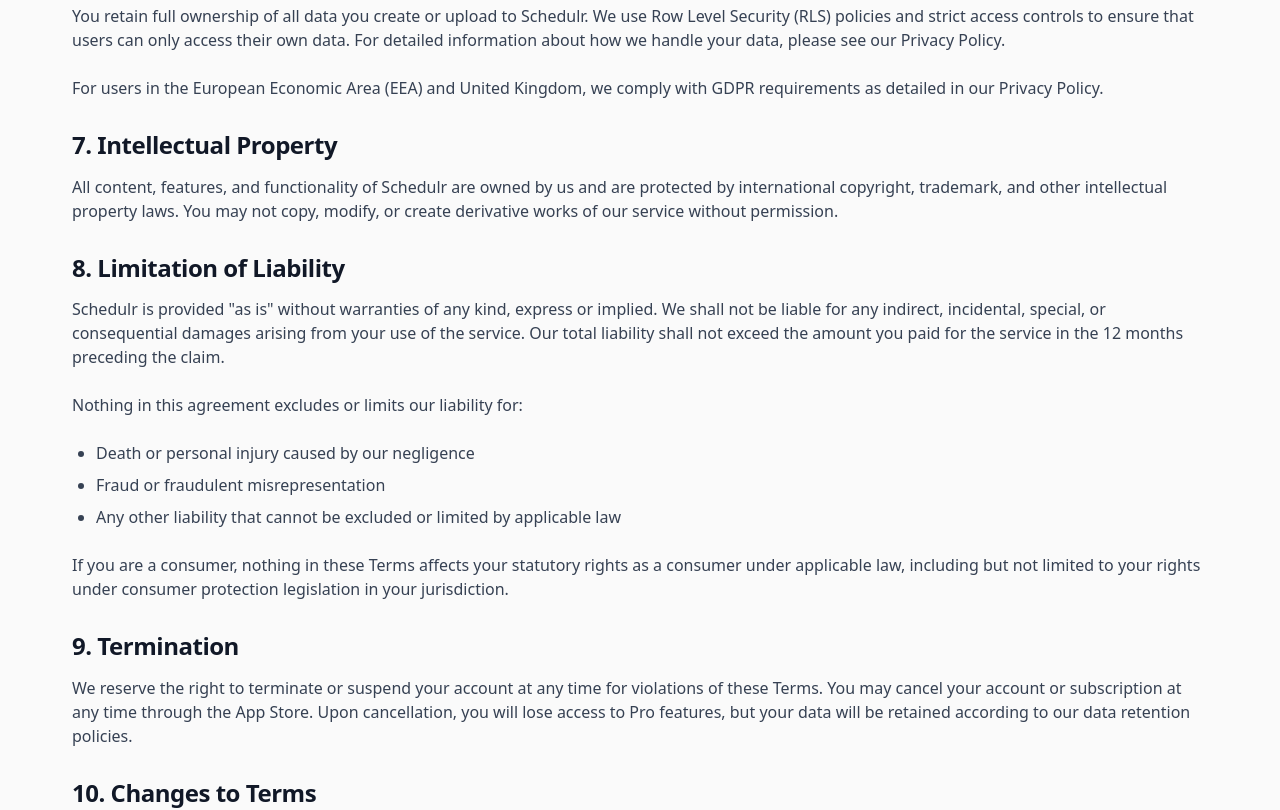
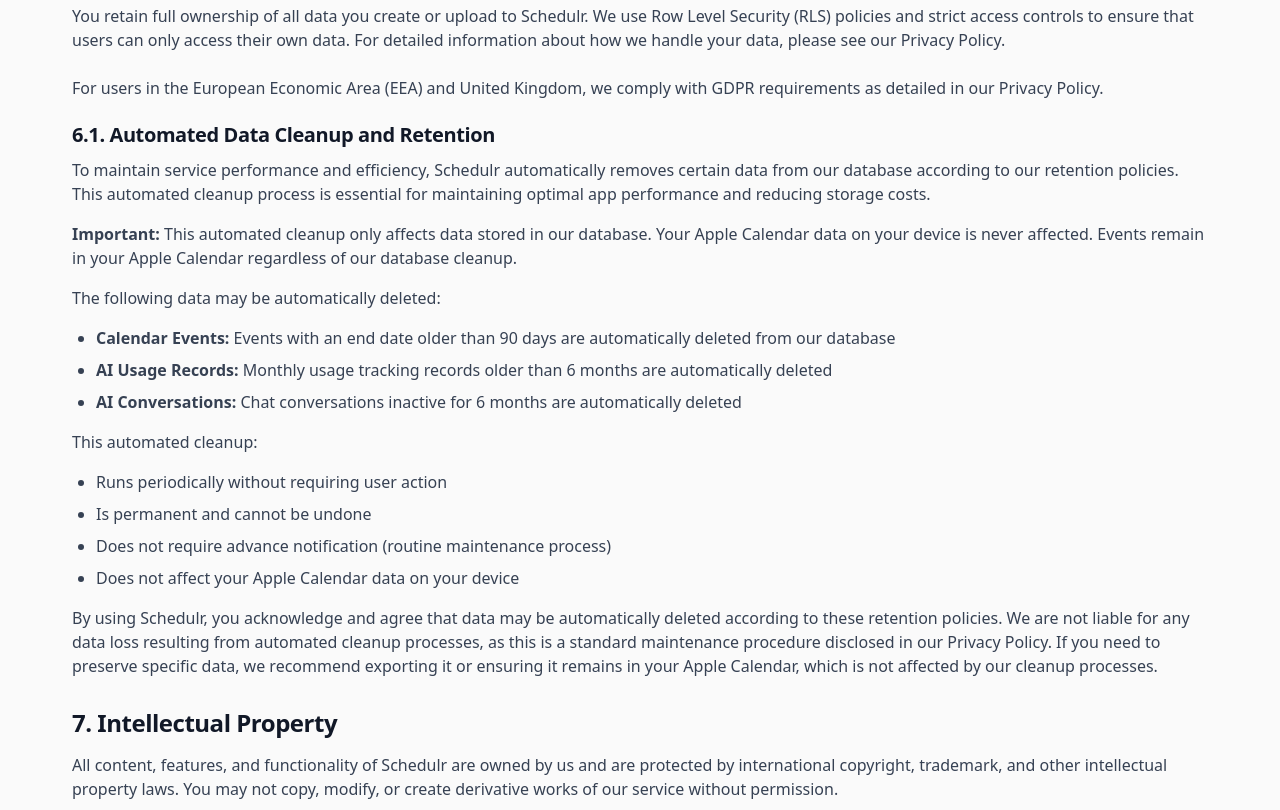
Before and after one commit to danblock97/schedulr-web, a Next.js app: page /terms in a window 1280 px wide. Shown: the part 1580-2390 px from the top of the page. Built offline with nearby package versions, Linux system fonts and the light colour scheme.

Commit message:
feat: add automated data cleanup and retention policies to Privacy and Terms pages for improved user transparency

```diff
--- a/app/privacy/page.tsx
+++ b/app/privacy/page.tsx
@@ -208,6 +208,46 @@
                 Upon account deletion, all data is permanently removed within 30 days, except where retention is required by law.
               </p>
 
+              <h3 className="text-xl font-semibold mt-6 mb-3">8.1. Automated Database Cleanup</h3>
+              <p className="text-gray-700 mb-4">
+                To maintain database performance and reduce storage costs, Schedulr includes an automated database cleanup system that periodically removes old data. This process is automatic and does not require any action from you.
+              </p>
+              <p className="text-gray-700 mb-4">
+                <strong>Important:</strong> This automated cleanup only affects data stored in our database. Your Apple Calendar data on your device is never affected by this process. Events remain in your Apple Calendar regardless of our database cleanup.
+              </p>
+
+              <h4 className="text-lg font-semibold mt-4 mb-2">Calendar Events</h4>
+              <p className="text-gray-700 mb-4">
+                Calendar events with an end date older than <strong>90 days</strong> are automatically deleted from our database. This helps maintain optimal app performance and reduces storage costs. Please note:
+              </p>
+              <ul className="list-disc pl-6 mb-4 text-gray-700 space-y-2">
+                <li>Only events stored in our database are affected—your Apple Calendar events remain untouched</li>
+                <li>If you need to access older events, you can re-sync from your Apple Calendar (events within the last 14 days will be re-uploaded)</li>
+                <li>This deletion is permanent and cannot be undone</li>
+              </ul>
+
+              <h4 className="text-lg font-semibold mt-4 mb-2">AI Usage Records</h4>
+              <p className="text-gray-700 mb-4">
+                Monthly AI usage tracking records older than <strong>6 months</strong> are automatically deleted. This historical usage data is used for billing and usage limit tracking. Deletion of old records does not affect your current subscription or usage limits.
+              </p>
+
+              <h4 className="text-lg font-semibold mt-4 mb-2">AI Conversation History</h4>
+              <p className="text-gray-700 mb-4">
+                AI chat conversations that haven't been updated or accessed in <strong>6 months</strong> are automatically deleted, including all messages within those conversations. This helps maintain database performance and ensures we only retain active, relevant conversation data.
+              </p>
+
+              <h4 className="text-lg font-semibold mt-4 mb-2">Subscription Grace Period Enforcement</h4>
+              <p className="text-gray-700 mb-4">
+                When you downgrade from Pro to Free tier, you receive a 7-day grace period to adjust your usage. After the grace period expires, the system automatically enforces free tier limits by removing excess groups or members as necessary. This is an automated process that ensures compliance with your subscription tier.
+              </p>
+
+              <p className="text-gray-700 mb-6">
+                <strong>Cleanup Process:</strong> The cleanup runs periodically via automated processes. Data deletion is permanent and cannot be recovered. We do not provide advance notification before cleanup occurs, as this is a routine maintenance process designed to keep the service running efficiently.
+              </p>
+              <p className="text-gray-700 mb-6">
+                If you have concerns about data retention or wish to export your data before cleanup occurs, please contact us at <a href="mailto:support@schedulr.co.uk" className="text-[#FA4A8C] hover:text-[#945AE0]">support@schedulr.co.uk</a>. We recommend regularly syncing important events from your Apple Calendar if you need to maintain access to older events.
+              </p>
+
               <h2 className="text-2xl font-bold mt-8 mb-4">9. Children's Privacy</h2>
               <p className="text-gray-700 mb-6">
                 Schedulr is not intended for children under 13 years of age. We do not knowingly collect personal information from children under 13. If you believe we have collected information from a child under 13, please contact us immediately.
--- a/app/terms/page.tsx
+++ b/app/terms/page.tsx
@@ -84,6 +84,34 @@
                 For users in the European Economic Area (EEA) and United Kingdom, we comply with GDPR requirements as detailed in our Privacy Policy.
               </p>
 
+              <h3 className="text-xl font-semibold mt-6 mb-3">6.1. Automated Data Cleanup and Retention</h3>
+              <p className="text-gray-700 mb-4">
+                To maintain service performance and efficiency, Schedulr automatically removes certain data from our database according to our retention policies. This automated cleanup process is essential for maintaining optimal app performance and reducing storage costs.
+              </p>
+              <p className="text-gray-700 mb-4">
+                <strong>Important:</strong> This automated cleanup only affects data stored in our database. Your Apple Calendar data on your device is never affected. Events remain in your Apple Calendar regardless of our database cleanup.
+              </p>
+              <p className="text-gray-700 mb-4">
+                The following data may be automatically deleted:
+              </p>
+              <ul className="list-disc pl-6 mb-4 text-gray-700 space-y-2">
+                <li><strong>Calendar Events:</strong> Events with an end date older than 90 days are automatically deleted from our database</li>
+                <li><strong>AI Usage Records:</strong> Monthly usage tracking records older than 6 months are automatically deleted</li>
+                <li><strong>AI Conversations:</strong> Chat conversations inactive for 6 months are automatically deleted</li>
+              </ul>
+              <p className="text-gray-700 mb-4">
+                This automated cleanup:
+              </p>
+              <ul className="list-disc pl-6 mb-4 text-gray-700 space-y-2">
+                <li>Runs periodically without requiring user action</li>
+                <li>Is permanent and cannot be undone</li>
+                <li>Does not require advance notification (routine maintenance process)</li>
+                <li>Does not affect your Apple Calendar data on your device</li>
+              </ul>
+              <p className="text-gray-700 mb-6">
+                By using Schedulr, you acknowledge and agree that data may be automatically deleted according to these retention policies. We are not liable for any data loss resulting from automated cleanup processes, as this is a standard maintenance procedure disclosed in our Privacy Policy. If you need to preserve specific data, we recommend exporting it or ensuring it remains in your Apple Calendar, which is not affected by our cleanup processes.
+              </p>
+
               <h2 className="text-2xl font-bold mt-8 mb-4">7. Intellectual Property</h2>
               <p className="text-gray-700 mb-6">
                 All content, features, and functionality of Schedulr are owned by us and are protected by international copyright, trademark, and other intellectual property laws. You may not copy, modify, or create derivative works of our service without permission.
```
